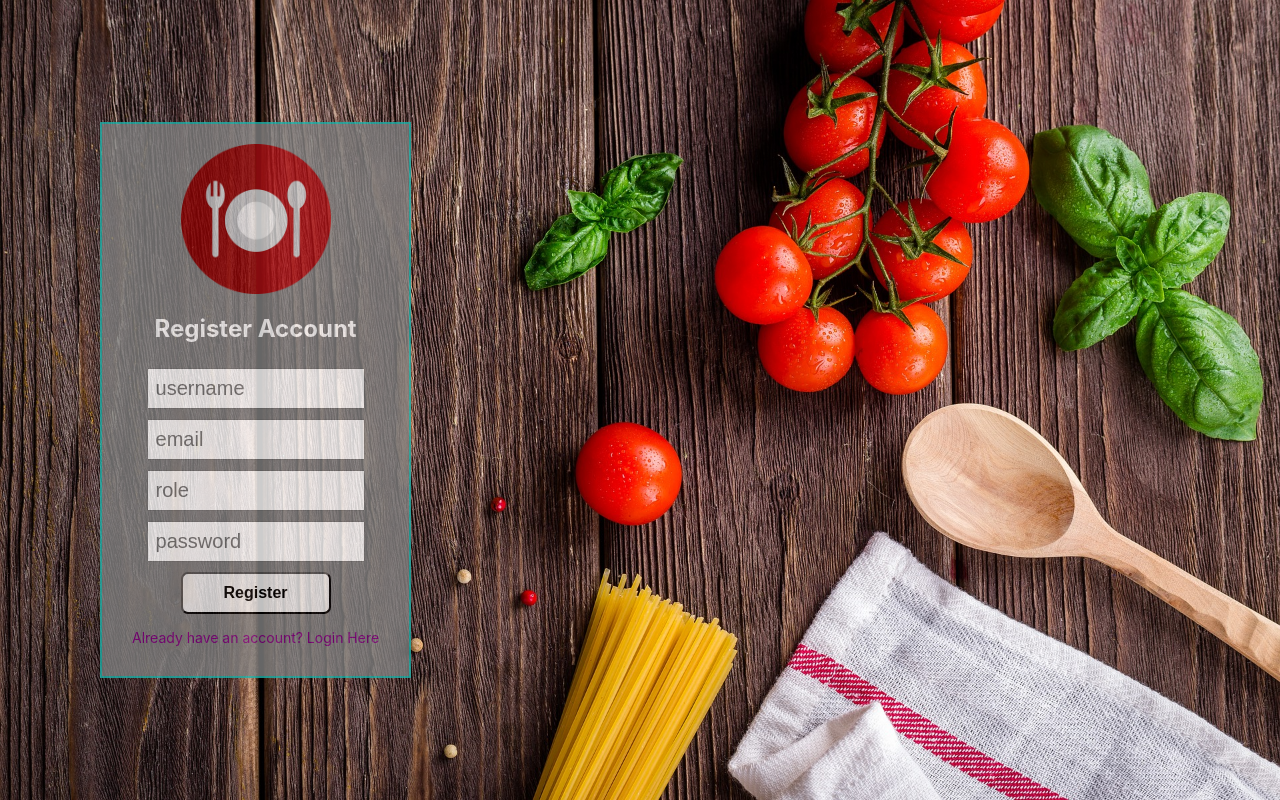
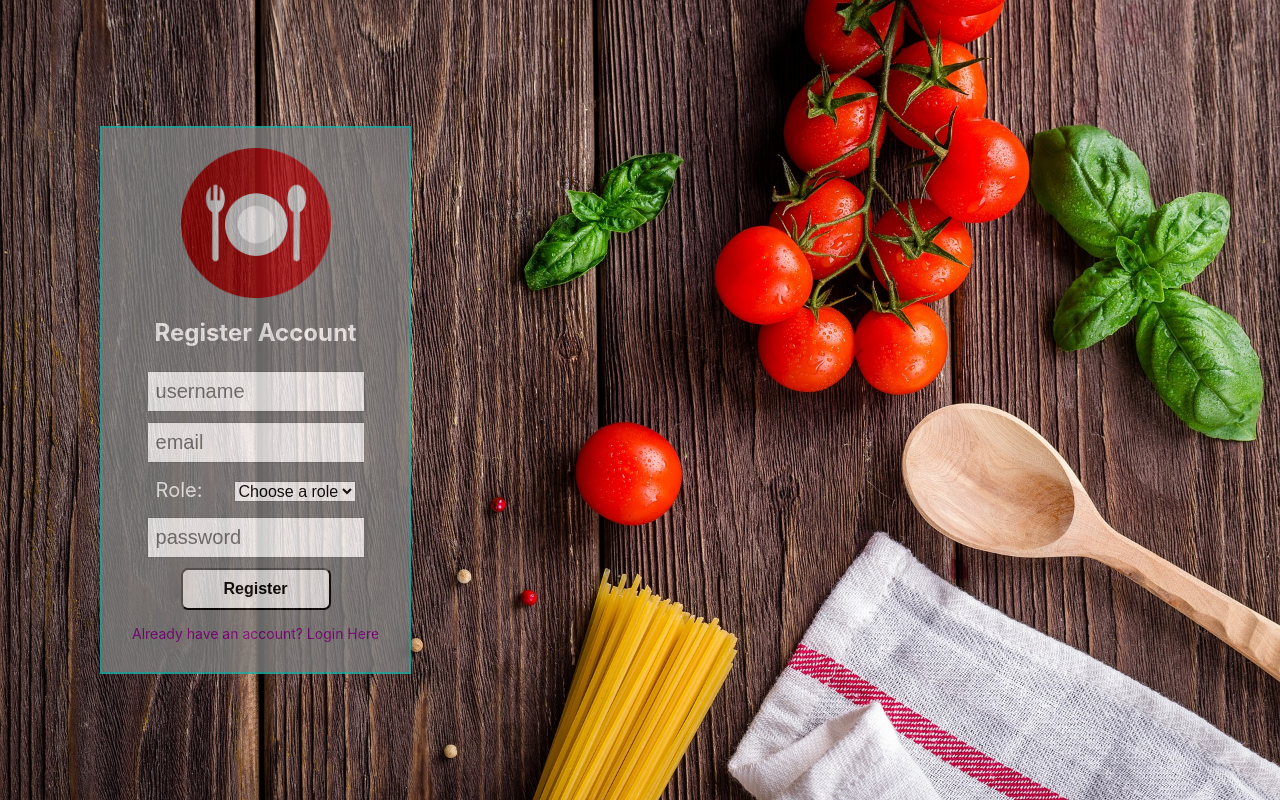
Before and after one commit to SorinC6/Serve-Soup-Frontend, a React (Create React App) app in the folder kitchen/: page /register in a window 1280 px wide. Built offline with nearby package versions, Linux system fonts and the light colour scheme.

Commit message:
added select tag for chosing the roles

```diff
--- a/kitchen/src/components/Auth/Register.jsx
+++ b/kitchen/src/components/Auth/Register.jsx
@@ -1,10 +1,16 @@
-import React, { Component } from "react";
+import React, { useState } from "react";
 import styled from "styled-components";
 import bg from "../../assets/register-bg.jpg";
 import plate from "../../assets/plate.png";
 import { Link } from "react-router-dom";
 
 const Register = () => {
+  const [focused, setFocused] = useState(false);
+  const [username, setUsername] = useState("");
+  const [email, setEmail] = useState("");
+  const [role, setRole] = useState("");
+  const [password, setPassword] = useState("");
+
   return (
     <Container>
       <FormWrapper>
@@ -13,7 +19,15 @@ const Register = () => {
         <Form>
           <InputField placeholder="username" />
           <InputField placeholder="email" />
-          <InputField placeholder="role" />
+          <LabelWrapper>
+            <p>Role:</p>
+            <select onChange={e => setRole(e.target.value)}>
+              <option value="all">Choose a role</option>
+              <option value="manager">Manager</option>
+              <option value="voluntair">Voluntair</option>
+              <option value="admin">Admin</option>
+            </select>
+          </LabelWrapper>
           <InputField placeholder="password" />
           <BtnWrapper>Register</BtnWrapper>
         </Form>
@@ -129,3 +143,23 @@ const BtnWrapper = styled.button`
     }
   }
 `;
+
+const LabelWrapper = styled.label`
+  display: flex;
+  align-items: baseline;
+  justify-content: space-between;
+  padding: 10px 0;
+  width: 200px;
+  outline: none;
+  font-size: 20px;
+  color: white;
+
+  p {
+    margin: 0;
+    padding: 0;
+  }
+
+  select {
+    font-size: 16px;
+  }
+`;
```
